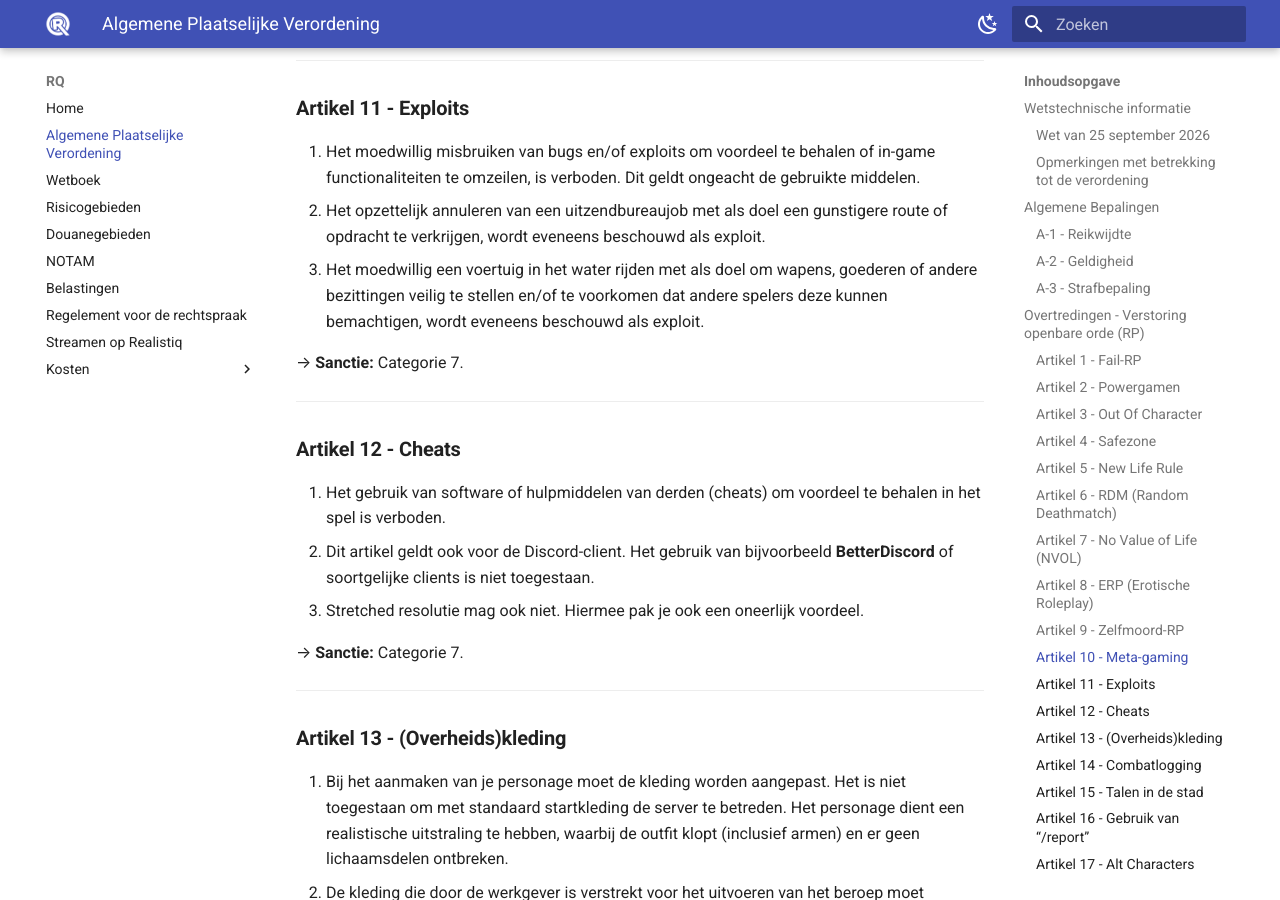
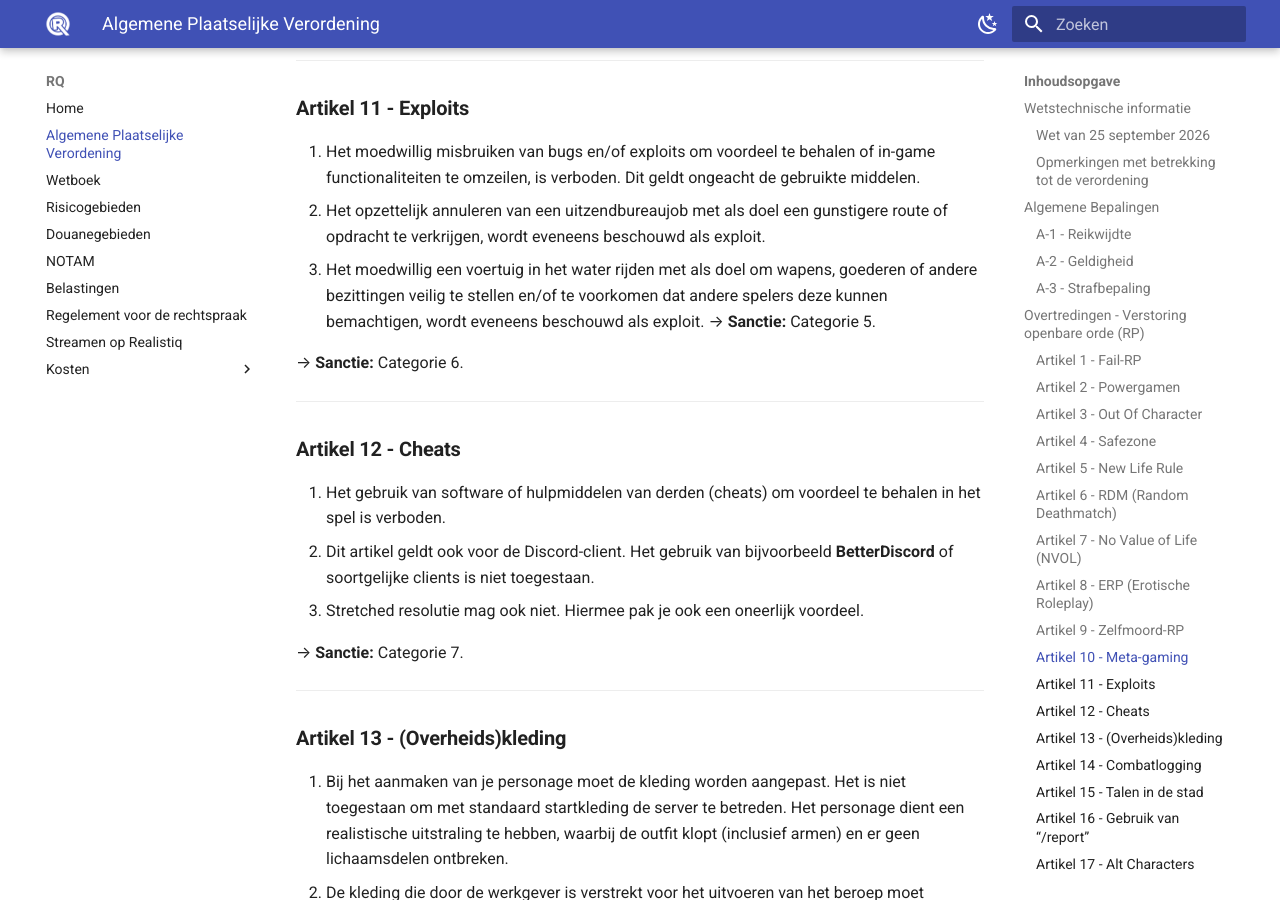
Before and after one commit to Welseyy/RQAPV, an MkDocs documentation site: the page built from docs/apv.md, in a window 1280 px wide and 900 px high, scrolled down 6908 px. Built offline with MkDocs 1.6.1 and Material for MkDocs 9.7.7, drawn with Linux system fonts in a browser that asks for light colours; comment, search, counter and statistics services are not loaded.

Commit message:
Update apv.md

```diff
--- a/docs/apv.md
+++ b/docs/apv.md
@@ -214,8 +214,9 @@ In alle andere gevallen, zoals wanneer het mêlee-wapen zich buiten armlengte be
 1. Het moedwillig misbruiken van bugs en/of exploits om voordeel te behalen of in-game functionaliteiten te omzeilen, is verboden. Dit geldt ongeacht de gebruikte middelen.
 2. Het opzettelijk annuleren van een uitzendbureaujob met als doel een gunstigere route of opdracht te verkrijgen, wordt eveneens beschouwd als exploit.
 3. Het moedwillig een voertuig in het water rijden met als doel om wapens, goederen of andere bezittingen veilig te stellen en/of te voorkomen dat andere spelers deze kunnen bemachtigen, wordt eveneens beschouwd als exploit.
+    → **Sanctie:** Categorie 5.
 
-→ **Sanctie:** Categorie 7.
+→ **Sanctie:** Categorie 6.
 
 ---
 
```
